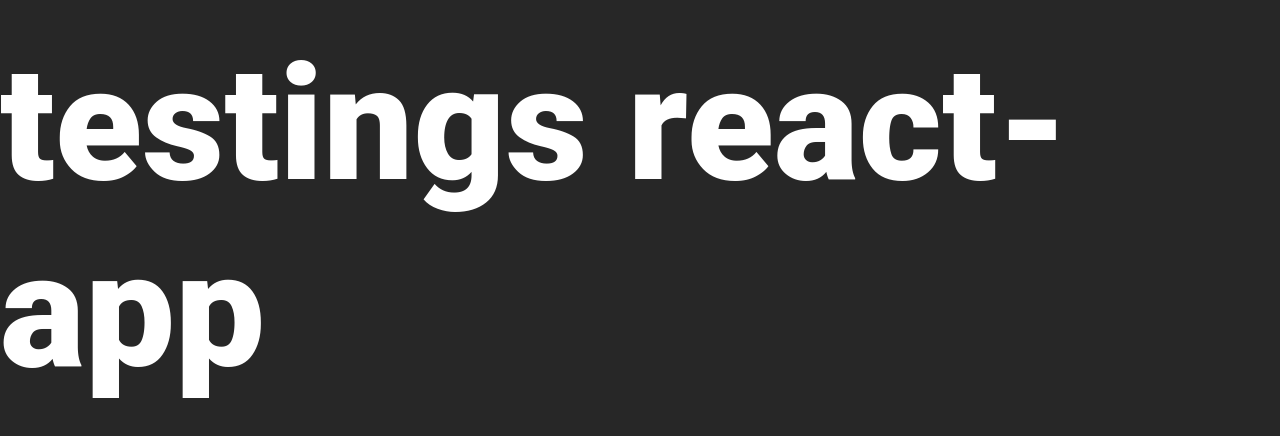
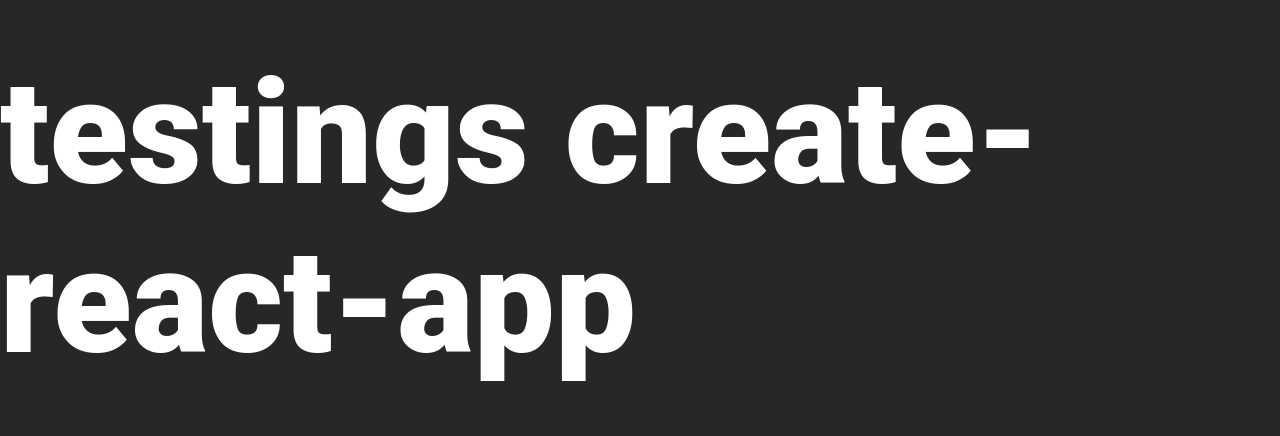
Before and after one commit to UlichIgor/copilot, a React (Create React App) app: page / in a window 1280 px wide. Shown: the part 182-618 px from the top of the page. Built offline with nearby package versions, Linux system fonts and the light colour scheme.

Commit message:
@use"var"as vars;

```diff
--- /dev/null
+++ b/babel.config.js
@@ -0,0 +1,4 @@
+export const presets = [
+  '@babel/preset-env',
+  '@babel/preset-react'
+];
--- a/src/App.jsx
+++ b/src/App.jsx
@@ -3,7 +3,7 @@ import styles from'./scss/styles.module.scss';
 function App() {
   return (
     <div className={styles.App}>
-     testings react-app
+     testings create-react-app
     </div>
   );
 }
--- a/src/scss/styles.module.scss
+++ b/src/scss/styles.module.scss
@@ -1,11 +1,11 @@
-@import"var";
+ @use"var"as vars;
 
 body {
-  background-color: $bg-color;
-  font-family: $font-family;
+  background-color: vars.$bg-color;
+  font-family: vars.$font-family;
   margin: 0;
   padding: 0;
-  color: $color;
+  color: vars.$color;
 }
 
 .App {
@@ -18,6 +18,6 @@ body {
   justify-content: center;
   width: 100%;
   height: 100vh;
-  font-size: 10rem;
+  font-size: 9rem;
   font-weight: 900;
 }
```
